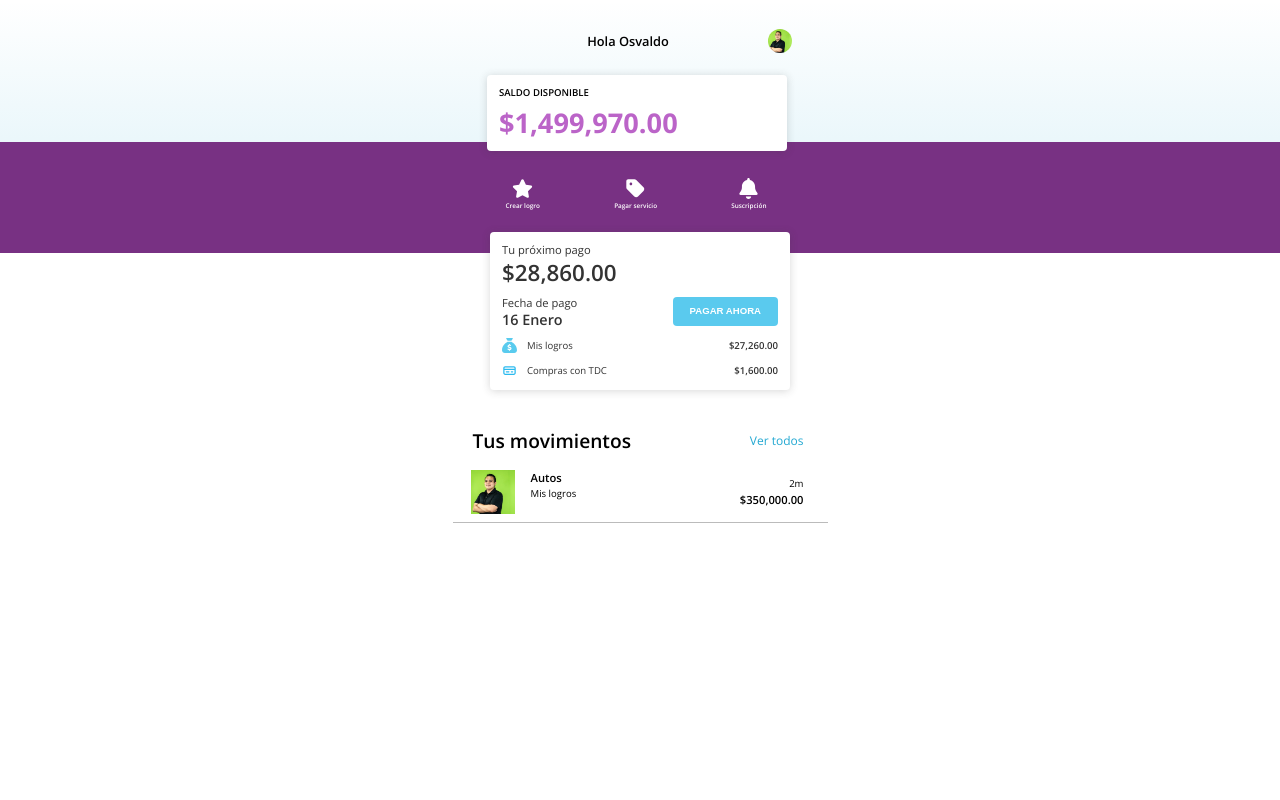
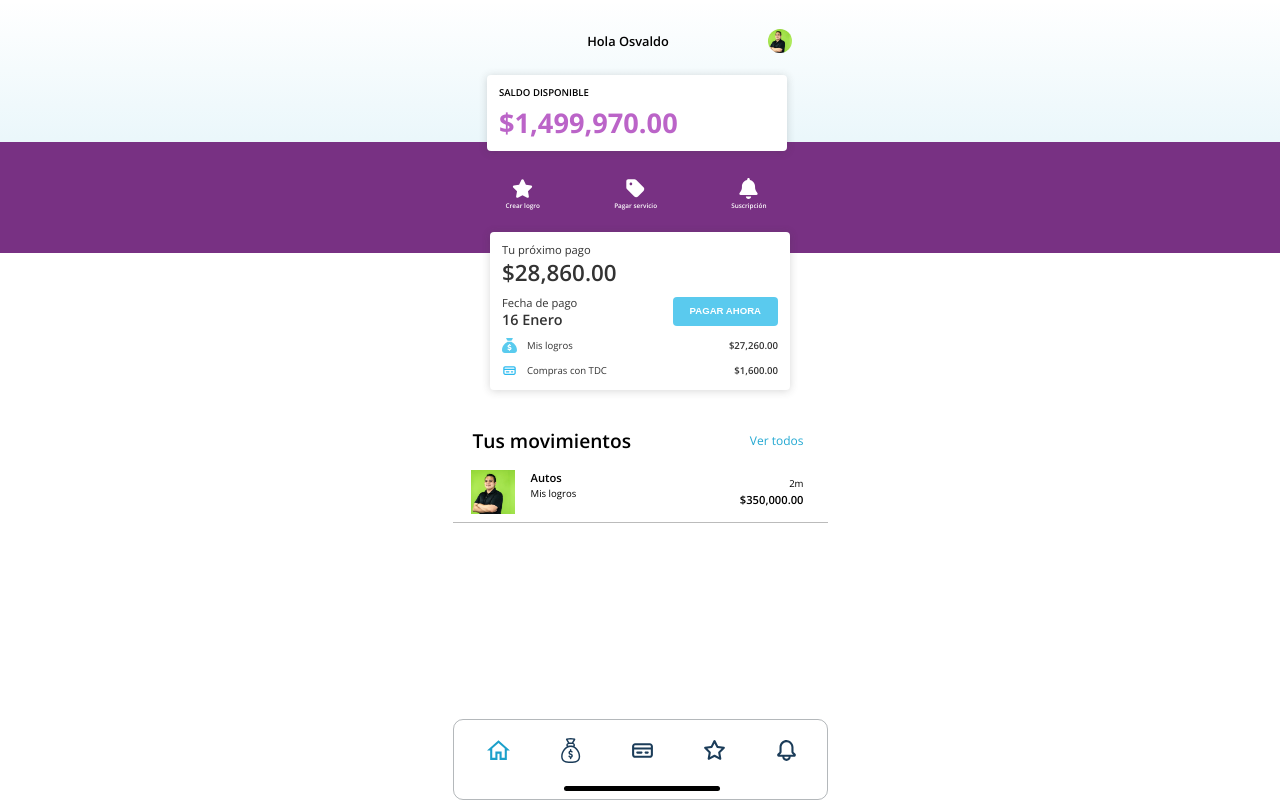
Before and after one commit to ArzCorp/bank-web-app, a Next.js app: page / in a window 1280 px wide. Built offline with nearby package versions, Linux system fonts and the light colour scheme.

Commit message:
✨ added navbar

```diff
--- a/pages/index.tsx
+++ b/pages/index.tsx
@@ -6,6 +6,7 @@ import Header from 'components/Header'
 import Transactions from 'components/transactions'
 import Payment from 'components/payment'
 import Movements from 'components/movements'
+import Navbar from 'components/navbar'
 
 const Home: NextPage = () => {
 	return (
@@ -22,6 +23,7 @@ const Home: NextPage = () => {
 				<Payment />
 			</Transactions>
 			<Movements />
+			<Navbar />
 		</section>
 	)
 }
--- /dev/null
+++ b/src/components/navbar/NavbarItem.tsx
@@ -0,0 +1,27 @@
+import Image from 'next/image'
+import Link from 'next/link'
+
+interface Props {
+	icon: string
+	active?: boolean
+}
+
+export default function NavbarItem({ icon, active }: Props) {
+	const activeStyle: string = active ? 'navbar-item__icon--active' : ''
+
+	return (
+		<li>
+			<span>
+				<Link href="#">
+					<Image
+						className={`navbar-item__icon ${activeStyle}`}
+						src={icon}
+						alt="navegar"
+						width={25}
+						height={25}
+					/>
+				</Link>
+			</span>
+		</li>
+	)
+}
--- /dev/null
+++ b/src/components/navbar/index.tsx
@@ -0,0 +1,19 @@
+import Container from 'components/Container'
+import NavbarItem from './NavbarItem'
+
+export default function Navbar() {
+	return (
+		<nav className="navbar">
+			<Container className="navbar__container">
+				<ul className="navbar__list">
+					<NavbarItem icon="/icons/home.svg" active={true} />
+					<NavbarItem icon="/icons/money.svg" />
+					<NavbarItem icon="/icons/credit-card.svg" />
+					<NavbarItem icon="/icons/star.svg" />
+					<NavbarItem icon="/icons/bell.svg" />
+				</ul>
+				<div className="navbar__bar"></div>
+			</Container>
+		</nav>
+	)
+}
--- a/src/scss/components/movements/_movement.scss
+++ b/src/scss/components/movements/_movement.scss
@@ -4,6 +4,7 @@
 	align-items: center;
 	padding: 8px 24px 8px 18px;
 	border-bottom: 0.5px solid #bbb;
+	margin-bottom: 10px;
 	&__details {
 		display: flex;
 		gap: 16px;
--- /dev/null
+++ b/src/scss/components/navbar/_navbar.scss
@@ -0,0 +1,28 @@
+.navbar {
+	position: absolute;
+	bottom: 0;
+	left: 0;
+	right: 0;
+	&__container {
+		padding-top: 18px;
+		padding-left: 32px;
+		padding-right: 28px;
+		border-radius: 10px;
+		border: solid 0.5px rgba(9, 22, 31, 0.3);
+	}
+	&__list {
+		list-style: none;
+		display: flex;
+		justify-content: space-between;
+		align-items: center;
+	}
+	&__bar {
+		width: 50%;
+		height: 5px;
+		background-color: black;
+		margin: 0px auto;
+		margin-top: 21px;
+		border-radius: 10px;
+		margin-bottom: 8px;
+	}
+}
--- /dev/null
+++ b/src/scss/components/navbar/_navbarItem.scss
@@ -0,0 +1,4 @@
+.navbar-item__icon--active {
+	filter: invert(51%) sepia(95%) saturate(395%) hue-rotate(148deg)
+		brightness(87%) contrast(97%);
+}
--- a/src/scss/main.scss
+++ b/src/scss/main.scss
@@ -16,3 +16,5 @@
 @import './components/payment/paymentRecord';
 @import './components/movements/movements';
 @import './components/movements/movement';
+@import './components/navbar/navbar';
+@import './components/navbar/navbarItem';
```
Also changed, not shown: public/icons/home.svg (added).
